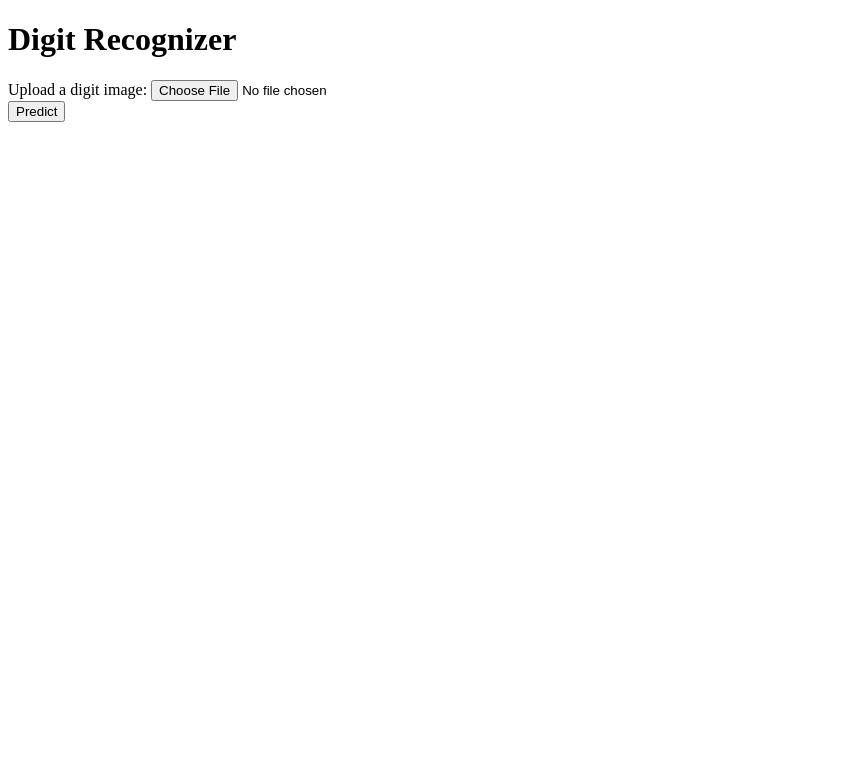
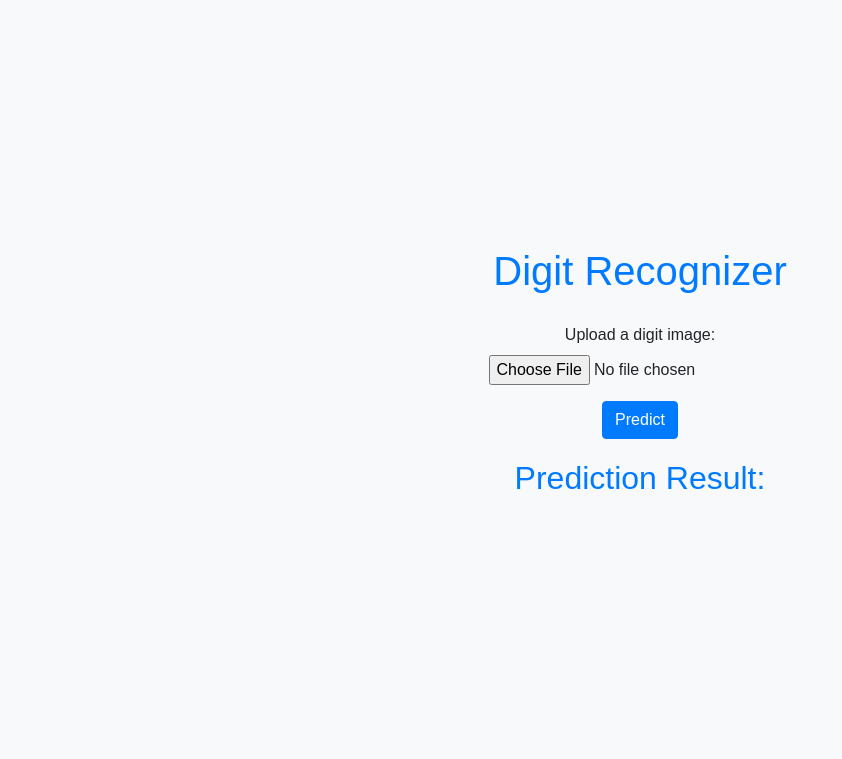
Before and after one commit to kavicastelo/digit_recognizer, a Flask app: page / in a window 1280 px wide. Shown: the top 759 px of the page, without its empty margins (0-842 px from the left). Run offline with Flask 3, Linux system fonts and the light colour scheme; some libraries are stand-ins or nearby versions.

Commit message:
frontend

```diff
--- a/templates/templates/index.html
+++ b/templates/templates/index.html
@@ -4,26 +4,112 @@
     <meta charset="UTF-8">
     <meta name="viewport" content="width=device-width, initial-scale=1.0">
     <title>Digit Recognizer</title>
+
+    <!-- Bootstrap CSS -->
+    <link rel="stylesheet" href="https://stackpath.bootstrapcdn.com/bootstrap/4.3.1/css/bootstrap.min.css">
+
+    <style>
+        body {
+            font-family: 'Arial', sans-serif;
+            background-color: #f8f9fa;
+            padding: 20px;
+        }
+
+        h1, h2 {
+            color: #007bff;
+            text-align: center;
+        }
+
+        form {
+            margin-top: 20px;
+            text-align: center;
+        }
+
+        #result {
+            margin-top: 20px;
+            text-align: center;
+        }
+
+        #loading-spinner {
+            display: none;
+        }
+
+        .error-message {
+            color: #dc3545;
+        }
+    </style>
 </head>
 <body>
-<h1>Digit Recognizer</h1>
+<div class="container">
+    <div class="d-flex flex-column justify-content-center align-items-center" style="min-height: 90vh">
+        <h1>Digit Recognizer</h1>
 
-<form method="post" action="/predict" enctype="multipart/form-data">
-    <label for="image">Upload a digit image:</label>
-    <input type="file" name="image" id="image" accept=".png, .jpg, .jpeg" required>
-    <br>
+        <form id="prediction-form" enctype="multipart/form-data">
+            <div class="form-group">
+                <label for="image">Upload a digit image:</label>
+                <input type="file" class="form-control-file" id="image" accept=".png, .jpg, .jpeg" required>
+            </div>
 
-    <button type="submit">Predict</button>
-</form>
+            <button type="submit" class="btn btn-primary">Predict</button>
+            <div id="loading-spinner" class="spinner-border text-primary" role="status">
+                <span class="sr-only">Loading...</span>
+            </div>
+        </form>
 
-{% if digit is defined %}
-<h2>Prediction Result:</h2>
-<p>The predicted digit is: {{ digit }}</p>
-{% endif %}
+        <div id="result">
+            <h2>Prediction Result:</h2>
+            <p id="predicted-digit"></p>
+            <p class="error-message" id="error-message"></p>
+        </div>
+    </div>
+</div>
 
-{% if error_message is defined %}
-<h2>Error:</h2>
-<p>{{ error_message }}</p>
-{% endif %}
+<!-- Bootstrap JS -->
+<script src="https://code.jquery.com/jquery-3.3.1.slim.min.js"></script>
+<script src="https://cdnjs.cloudflare.com/ajax/libs/popper.js/1.14.7/umd/popper.min.js"></script>
+<script src="https://stackpath.bootstrapcdn.com/bootstrap/4.3.1/js/bootstrap.min.js"></script>
+
+<script>
+    document.getElementById('prediction-form').addEventListener('submit', function(event) {
+        event.preventDefault();
+
+        // Display loading spinner
+        document.getElementById('loading-spinner').style.display = 'inline-block';
+
+        // Get image file
+        var fileInput = document.getElementById('image');
+        var imageFile = fileInput.files[0];
+
+        // Prepare form data
+        var formData = new FormData();
+        formData.append('image', imageFile);
+
+        // Send AJAX request
+        fetch('/predict', {
+            method: 'POST',
+            body: formData
+        })
+            .then(response => response.json())
+            .then(data => {
+                // Hide loading spinner
+                document.getElementById('loading-spinner').style.display = 'none';
+
+                // Display result or error message
+                if (data.digit !== undefined) {
+                    document.getElementById('predicted-digit').textContent = 'The predicted digit is: ' + data.digit;
+                    document.getElementById('error-message').textContent = '';
+                } else if (data.error_message !== undefined) {
+                    document.getElementById('predicted-digit').textContent = '';
+                    document.getElementById('error-message').textContent = data.error_message;
+                }
+            })
+            .catch(error => {
+                console.error('Error:', error);
+                document.getElementById('loading-spinner').style.display = 'none';
+                document.getElementById('predicted-digit').textContent = '';
+                document.getElementById('error-message').textContent = 'An error occurred during the prediction. Please try again.';
+            });
+    });
+</script>
 </body>
 </html>
```
